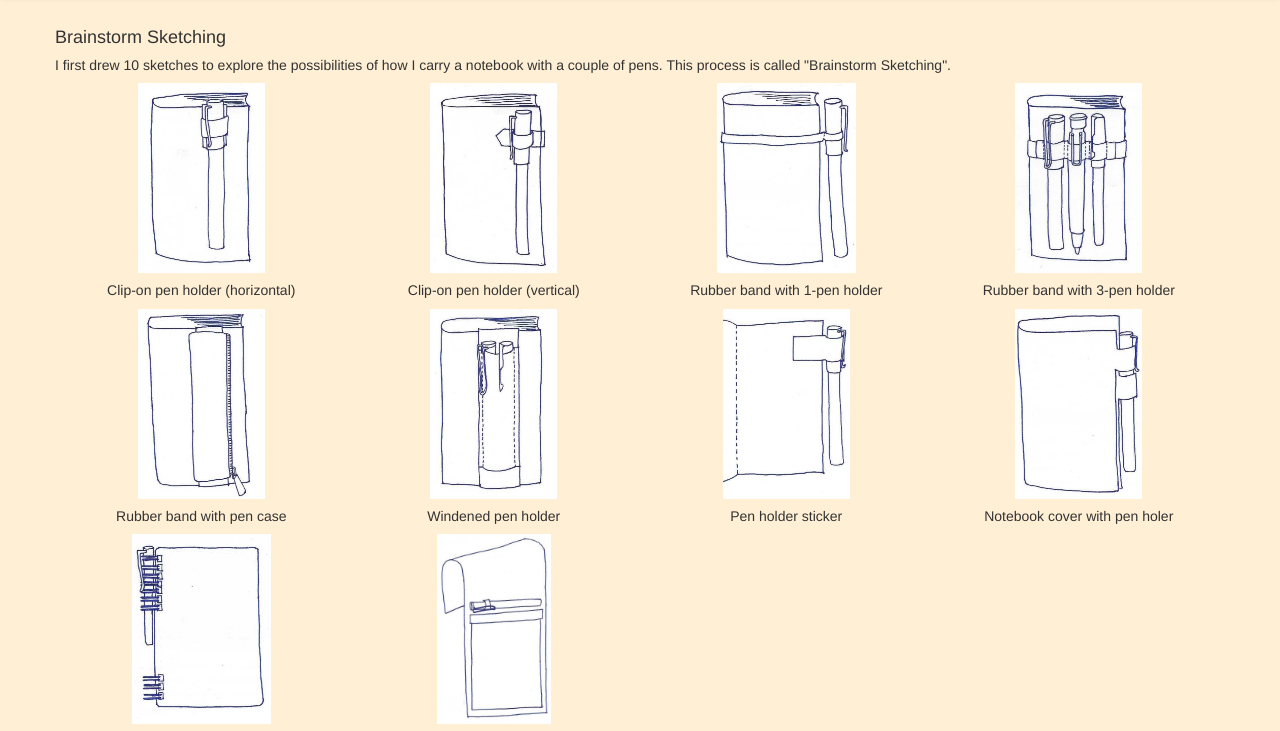
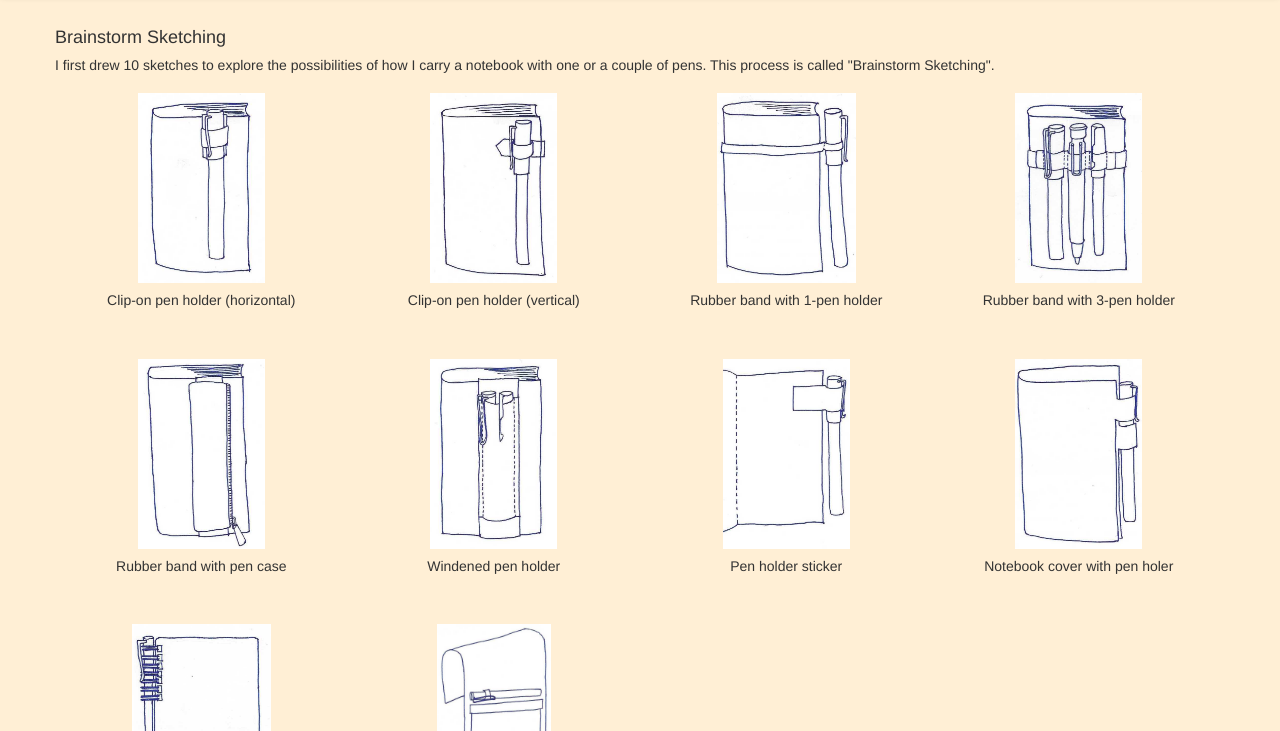
Before and after one commit to ctazuke/product, a plain HTML site: page story.html in a window 1280 px wide. Shown: the part 54-785 px from the top of the page. Drawn offline with nearby package versions, Linux system fonts and the light colour scheme.

Commit message:
fixed the spacing.

```diff
--- a/assets/css/style.css
+++ b/assets/css/style.css
@@ -1,3 +1,10 @@
 .bgcolor {
   background-color: papayawhip;
 }
+
+.spaceforsketches {
+  margin-top: 10px;
+  margin-bottom: 30px;
+  margin-left: 0px;
+  margin-right: 0px;
+}
--- a/story.html
+++ b/story.html
@@ -46,45 +46,45 @@
         <div class="row">
           <h4>Brainstorm Sketching</h4>
 
-          <h5>I first drew 10 sketches to explore the possibilities of how I carry a notebook with a couple of pens. This process is called "Brainstorm Sketching".</h5>
+          <h5>I first drew 10 sketches to explore the possibilities of how I carry a notebook with one or a couple of pens. This process is called "Brainstorm Sketching".</h5>
 
-          <div class="col-xs-6 col-sm-4 col-md-3 text-center">
+          <div class="col-xs-6 col-sm-4 col-md-3 text-center spaceforsketches">
             <img src="assets/images/brainstorm/1.jpg" height="190">
             <h5>Clip-on pen holder (horizontal)</h5>
           </div>
-          <div class="col-xs-6 col-sm-4 col-md-3 text-center">
+          <div class="col-xs-6 col-sm-4 col-md-3 text-center spaceforsketches">
             <img src="assets/images/brainstorm/2.jpg" height="190">
             <h5>Clip-on pen holder (vertical)</h5>
           </div>
-          <div class="col-xs-6 col-sm-4 col-md-3 text-center">
+          <div class="col-xs-6 col-sm-4 col-md-3 text-center spaceforsketches">
             <img src="assets/images/brainstorm/3.jpg" height="190">
             <h5>Rubber band with 1-pen holder</h5>
             </div>
-          <div class="col-xs-6 col-sm-4 col-md-3 text-center">
+          <div class="col-xs-6 col-sm-4 col-md-3 text-center spaceforsketches">
             <img src="assets/images/brainstorm/4.jpg" height="190">
             <h5>Rubber band with 3-pen holder</h5>
           </div>
-          <div class="col-xs-6 col-sm-4 col-md-3 text-center">
+          <div class="col-xs-6 col-sm-4 col-md-3 text-center spaceforsketches">
             <img src="assets/images/brainstorm/5.jpg" height="190">
             <h5>Rubber band with pen case</h5>
           </div>
-          <div class="col-xs-6 col-sm-4 col-md-3 text-center">
+          <div class="col-xs-6 col-sm-4 col-md-3 text-center spaceforsketches">
             <img src="assets/images/brainstorm/6.jpg" height="190">
             <h5>Windened pen holder</h5>
           </div>
-          <div class="col-xs-6 col-sm-4 col-md-3 text-center">
+          <div class="col-xs-6 col-sm-4 col-md-3 text-center spaceforsketches">
             <img src="assets/images/brainstorm/7.jpg" height="190">
             <h5>Pen holder sticker</h5>
           </div>
-          <div class="col-xs-6 col-sm-4 col-md-3 text-center">
+          <div class="col-xs-6 col-sm-4 col-md-3 text-center spaceforsketches">
             <img src="assets/images/brainstorm/8.jpg" height="190">
             <h5>Notebook cover with pen holer</h5>
           </div>
-          <div class="col-xs-6 col-sm-4 col-md-3 text-center">
+          <div class="col-xs-6 col-sm-4 col-md-3 text-center spaceforsketches">
             <img src="assets/images/brainstorm/9.jpg" height="190">
             <h5>Spiral ring notebook with a pen</h5>
           </div>
-          <div class="col-xs-6 col-sm-4 col-md-3 text-center">
+          <div class="col-xs-6 col-sm-4 col-md-3 text-center spaceforsketches">
             <img src="assets/images/brainstorm/10.jpg" height="190">
             <h5>Notepad holder with pen holder</h5>
           </div>
```
Also changed, not shown: collection.html (+4 -4 lines), story2.html (+6 -9 lines), tazuke.html (+4 -2 lines).
